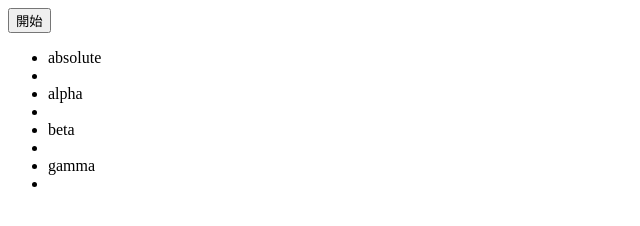
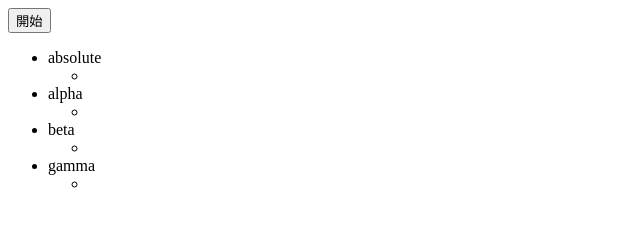
Before and after one commit to illionillion/javascript-gyro-sensor, a website: page index.html in a window 1280 px wide. Shown: the full height of the page, 0-640 px from the left. Drawn offline with Linux system fonts and the light colour scheme.

Commit message:
みやすく2

```diff
--- a/index.html
+++ b/index.html
@@ -13,19 +13,27 @@
     <ul>
         <li>
             absolute
-            <li id="absolute"></li>
+            <ul>
+                <li id="absolute"></li>
+            </ul>
         </li>
         <li>
             alpha
-            <li id="alpha"></li>
+            <ul>
+                <li id="alpha"></li>
+            </ul>
         </li>
         <li>
             beta
-            <li id="beta"></li>
+            <ul>
+                <li id="beta"></li>
+            </ul>
         </li>
         <li>
             gamma
-            <li id="gamma"></li>
+            <ul>
+                <li id="gamma"></li>
+            </ul>
         </li>
     </ul>
 </body>
```
